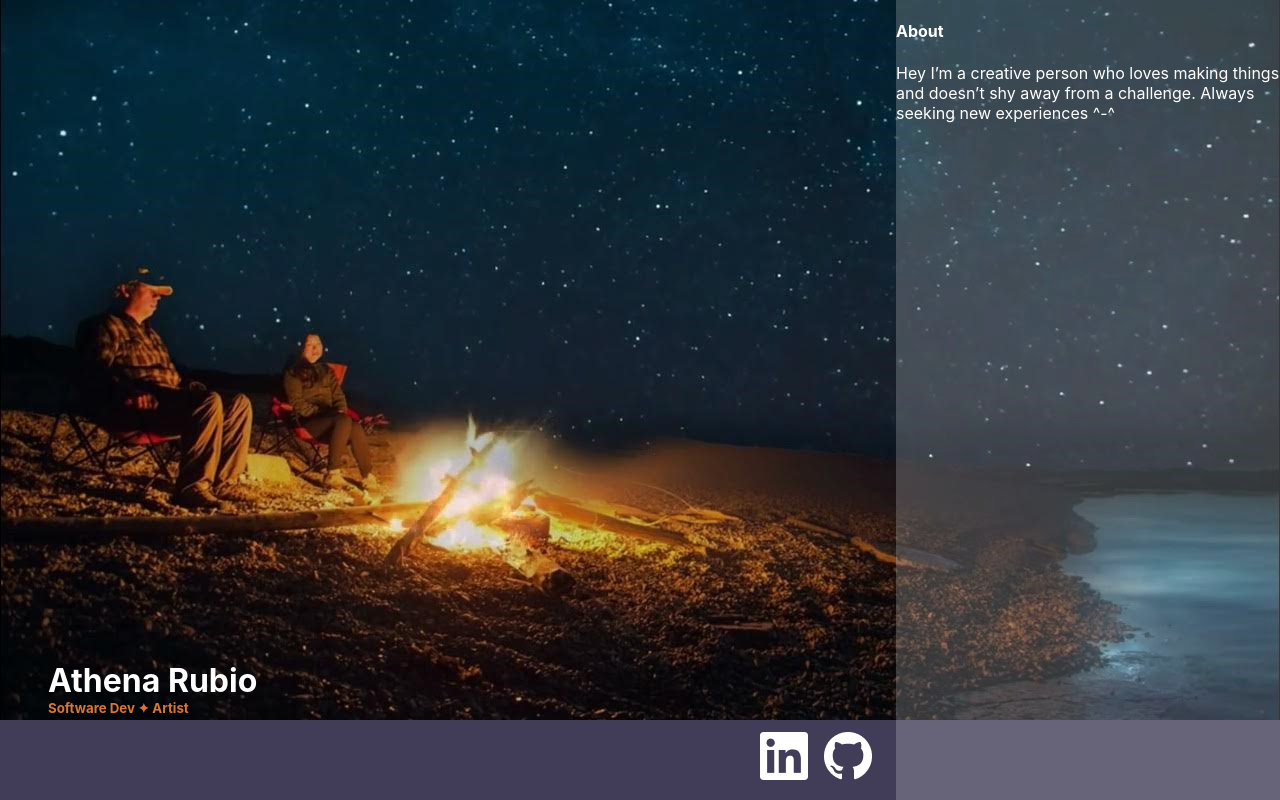
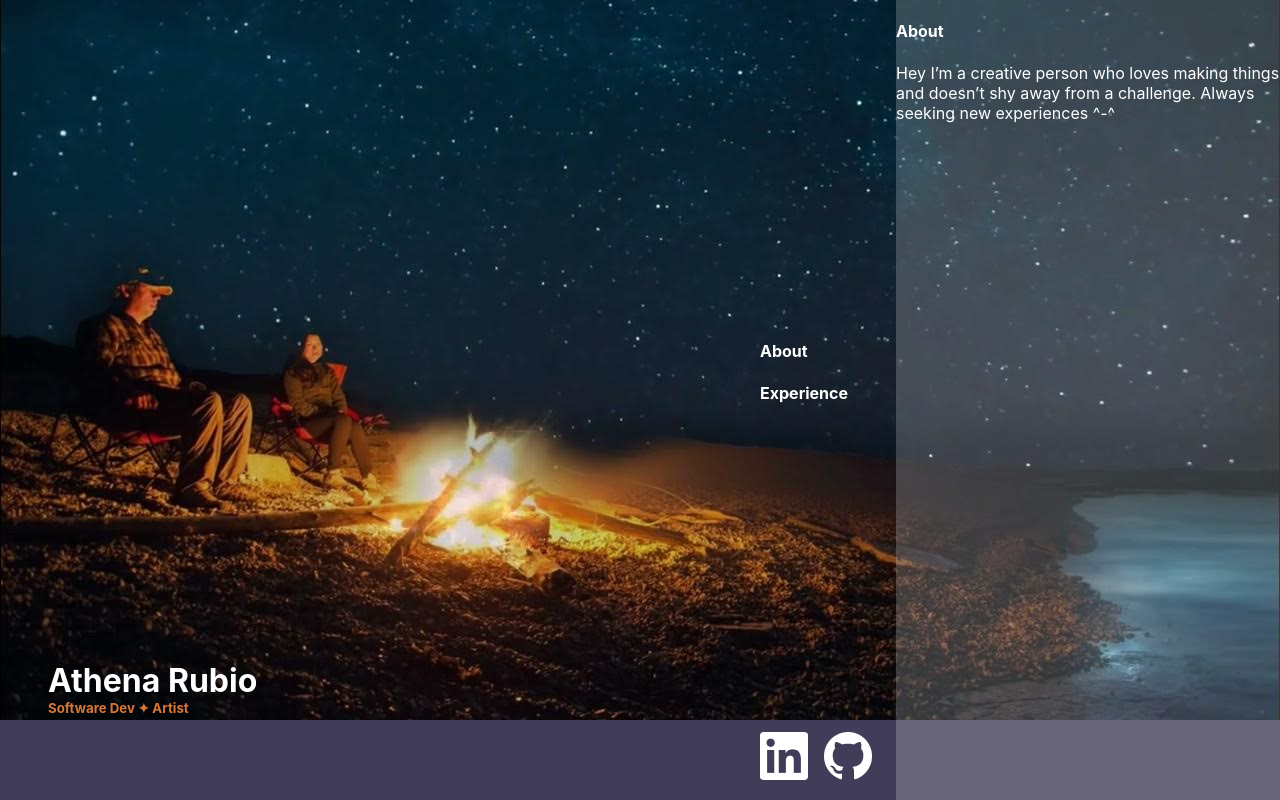
Before and after one commit to SpeedyDolphin/SpeedyDolphin.github.io, a React (Create React App) app: page /#/ in a window 1280 px wide. Before the commit this address led to /#/. Built offline with nearby package versions, Linux system fonts and the light colour scheme.

Commit message:
end of day: added titles on the nav bar

```diff
--- a/src/Pages/HomePage/HomePage.module.css
+++ b/src/Pages/HomePage/HomePage.module.css
@@ -8,8 +8,15 @@
     display : flex;
     .left{
         flex-grow: 1;
-        display: flex;
         color : white;
+
+        .navBar{
+            position: relative;
+            float: right;
+            padding-right: 3em;
+            top: 40%;
+
+        }
 
         .titleText{
             position: fixed;
--- a/src/Pages/HomePage/HomePage.tsx
+++ b/src/Pages/HomePage/HomePage.tsx
@@ -12,7 +12,7 @@ interface txtBarData {
   subContent? : txtBarData[]
 }
 
-const data : any = rawData
+const data : txtBarData[] = rawData
 
 function HomePage() {
   return (
@@ -21,6 +21,12 @@ function HomePage() {
         <img src="./images/backgroundTemp.jpg" alt='' className={styles.backgroundImage}></img>
 
         <div className={styles.left}>
+          <div className={styles.navBar}>
+            {/* Populate the titles */}
+            {data.map((entry : txtBarData) => (
+              <h4>{entry.title}</h4>
+            ))}
+          </div>
           <div className={styles.titleText}>
             <h1>Athena Rubio</h1>
             <h5>Software Dev ✦ Artist</h5>
--- a/src/components/entries/Entry.module.css
+++ b/src/components/entries/Entry.module.css
@@ -2,4 +2,5 @@
     min-height: 100vh;
     scroll-snap-align: start;
     color: white;
+
 }
```
